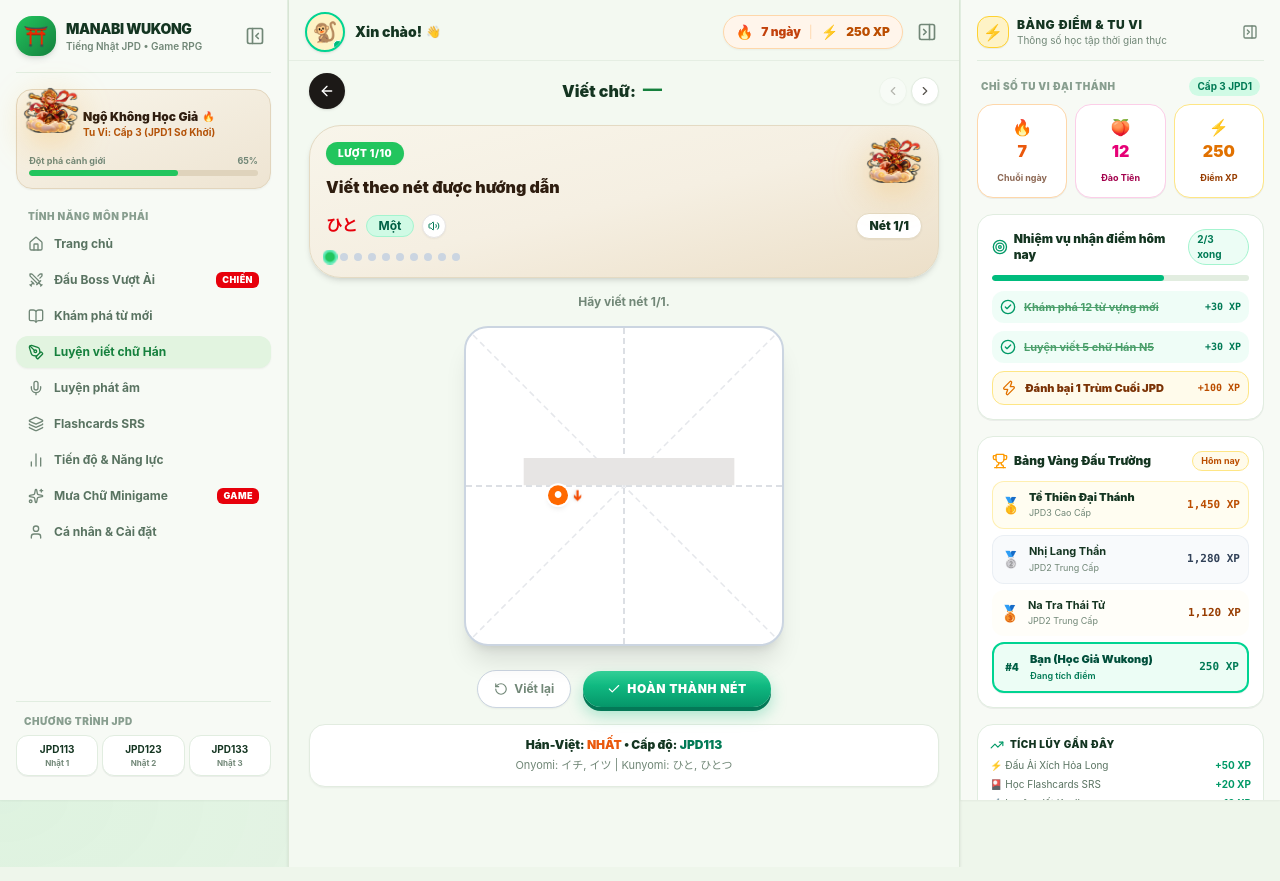
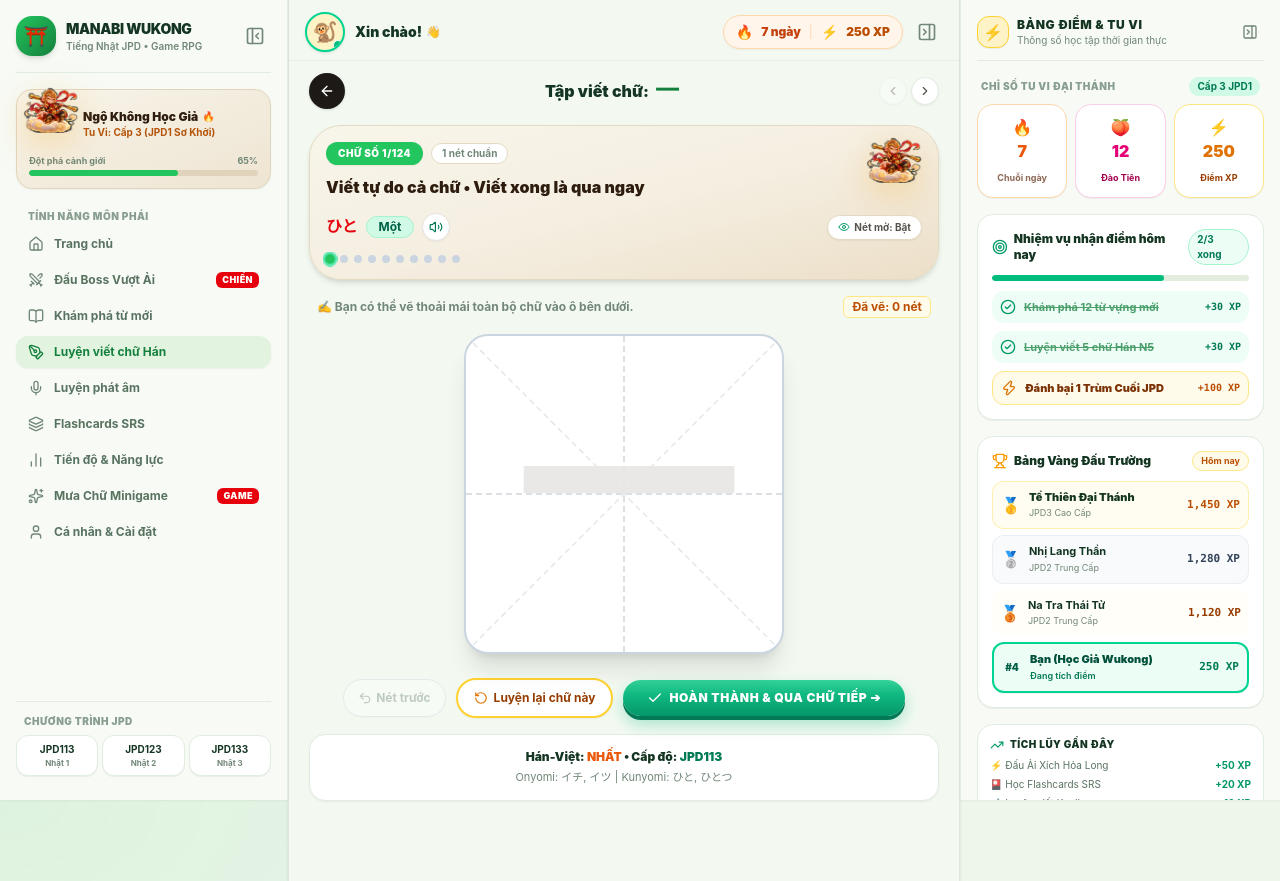
Before and after one commit to PhanQuoc0209/jpdontap, a Next.js app: page /luyen-viet in a window 1280 px wide. Built offline with nearby package versions, Linux system fonts and the light colour scheme.

Commit message:
update: improve UI

```diff
--- a/src/app/luyen-viet/page.tsx
+++ b/src/app/luyen-viet/page.tsx
@@ -5,47 +5,35 @@ import Link from 'next/link';
 import { dataset, KanjiItem } from '@/lib/dataset';
 import { sound } from '@/lib/sound';
 import { WukongMascot } from '@/components/WukongMascot';
-import { ArrowLeft, Volume2, RotateCcw, Check, ChevronLeft, ChevronRight, Sparkles, Play } from 'lucide-react';
+import {
+  ArrowLeft,
+  Volume2,
+  RotateCcw,
+  Check,
+  ChevronLeft,
+  ChevronRight,
+  Sparkles,
+  Undo2,
+  Eye,
+  EyeOff
+} from 'lucide-react';
 import confetti from 'canvas-confetti';
-
-// Stroke guidance positions for common Kanji
-const STROKE_GUIDES: Record<string, { x: string; y: string; angle: number; label: string }[]> = {
-  '水': [
-    { x: '50%', y: '26%', angle: 90, label: 'Nét 1: Nét sổ móc thẳng từ trên xuống' },
-    { x: '35%', y: '42%', angle: -135, label: 'Nét 2: Nét ngang gập phẩy bên trái' },
-    { x: '28%', y: '68%', angle: 45, label: 'Nét 3: Nét hất từ dưới lên' },
-    { x: '60%', y: '45%', angle: 45, label: 'Nét 4: Nét mác sang phải' }
-  ],
-  '日': [
-    { x: '32%', y: '30%', angle: 90, label: 'Nét 1: Nét sổ trái' },
-    { x: '32%', y: '28%', angle: 0, label: 'Nét 2: Ngang gập móc' },
-    { x: '35%', y: '50%', angle: 0, label: 'Nét 3: Ngang giữa' },
-    { x: '32%', y: '72%', angle: 0, label: 'Nét 4: Ngang đáy đóng' }
-  ],
-  '木': [
-    { x: '25%', y: '40%', angle: 0, label: 'Nét 1: Nét ngang dài' },
-    { x: '50%', y: '22%', angle: 90, label: 'Nét 2: Nét sổ thẳng giữa' },
-    { x: '45%', y: '45%', angle: -135, label: 'Nét 3: Nét phẩy trái' },
-    { x: '55%', y: '45%', angle: 45, label: 'Nét 4: Nét mác phải' }
-  ]
-};
 
 export default function LuyenVietPage() {
   const [currentKanjiIndex, setCurrentKanjiIndex] = useState(0);
-  const [currentStroke, setCurrentStroke] = useState(1);
   const [isDrawing, setIsDrawing] = useState(false);
   const [hasDrawn, setHasDrawn] = useState(false);
-  const [isAnimatingStroke, setIsAnimatingStroke] = useState(false);
+  const [drawnStrokeCount, setDrawnStrokeCount] = useState(0);
+  const [showGhostGuide, setShowGhostGuide] = useState(true);
+
   const canvasRef = useRef<HTMLCanvasElement | null>(null);
+  const undoHistoryRef = useRef<ImageData[]>([]);
 
   const kanji: KanjiItem = dataset.kanji[currentKanjiIndex] || dataset.kanji[0];
   const maxStrokes = kanji.strokes || 4;
-  const guideList = STROKE_GUIDES[kanji.kanji] || STROKE_GUIDES['水'];
-  const activeGuide = guideList[(currentStroke - 1) % guideList.length];
 
   useEffect(() => {
     clearCanvas();
-    setCurrentStroke(1);
   }, [currentKanjiIndex]);
 
   const clearCanvas = () => {
@@ -55,6 +43,8 @@ export default function LuyenVietPage() {
     if (!ctx) return;
     ctx.clearRect(0, 0, canvas.width, canvas.height);
     setHasDrawn(false);
+    setDrawnStrokeCount(0);
+    undoHistoryRef.current = [];
   };
 
   const startDrawing = (e: React.MouseEvent<HTMLCanvasElement> | React.TouchEvent<HTMLCanvasElement>) => {
@@ -62,6 +52,10 @@ export default function LuyenVietPage() {
     if (!canvas) return;
     const ctx = canvas.getContext('2d');
     if (!ctx) return;
+
+    // Save canvas snapshot for undo
+    const snapshot = ctx.getImageData(0, 0, canvas.width, canvas.height);
+    undoHistoryRef.current.push(snapshot);
 
     setIsDrawing(true);
     setHasDrawn(true);
@@ -93,25 +87,47 @@ export default function LuyenVietPage() {
   };
 
   const stopDrawing = () => {
+    if (isDrawing) {
       setIsDrawing(false);
+      setDrawnStrokeCount(prev => prev + 1);
+    }
   };
 
-  const handleNextStroke = () => {
-    sound.playCorrect();
-    if (currentStroke < maxStrokes) {
-      setCurrentStroke(prev => prev + 1);
-      clearCanvas();
-    } else {
+  // Undo last drawn stroke
+  const handleUndoLastStroke = () => {
+    const canvas = canvasRef.current;
+    if (!canvas || undoHistoryRef.current.length === 0) return;
+    const ctx = canvas.getContext('2d');
+    if (!ctx) return;
+
+    const previousSnapshot = undoHistoryRef.current.pop();
+    if (previousSnapshot) {
+      ctx.putImageData(previousSnapshot, 0, 0);
+      setDrawnStrokeCount(prev => Math.max(0, prev - 1));
+      if (undoHistoryRef.current.length === 0) {
+        setHasDrawn(false);
+      }
+    }
+  };
+
+  // "lúc luyện viết nếu viết xong là qua" -> Hoàn thành & Qua chữ tiếp theo
+  const handleCompleteAndNext = () => {
     sound.playVictory();
     confetti({ particleCount: 90, spread: 65, origin: { y: 0.6 } });
+
     setTimeout(() => {
       if (currentKanjiIndex + 1 < dataset.kanji.length) {
         setCurrentKanjiIndex(prev => prev + 1);
       } else {
         setCurrentKanjiIndex(0);
       }
-      }, 1200);
-    }
+    }, 600);
+  };
+
+  // "hoặc cho luyện lại ko bắt viết đi lại nhiều net" -> Xóa để viết lại chữ này
+  const handleRetryCurrent = () => {
+    sound.playTap();
+    clearCanvas();
   };
 
   const handlePlaySound = () => {
@@ -120,7 +136,7 @@ export default function LuyenVietPage() {
 
   return (
     <div className="space-y-4 pb-8 animate-fade-in">
-      {/* Top Header matching Image 6 */}
+      {/* Top Header */}
       <div className="flex items-center justify-between">
         <Link
           href="/"
@@ -129,28 +145,30 @@ export default function LuyenVietPage() {
           <ArrowLeft className="w-4 h-4" />
         </Link>
         <h1 className="text-base font-black text-[#143521] flex items-center gap-1.5">
-          <span>Viết chữ:</span>
-          <span className="jp-font text-xl font-black text-[#15803d]">{kanji.kanji}</span>
+          <span>Tập viết chữ:</span>
+          <span className="jp-font text-2xl font-black text-[#15803d]">{kanji.kanji}</span>
         </h1>
         <div className="flex items-center gap-1">
           <button
             onClick={() => currentKanjiIndex > 0 && setCurrentKanjiIndex(currentKanjiIndex - 1)}
             disabled={currentKanjiIndex === 0}
-            className="w-7 h-7 rounded-full bg-white border border-[#e2ece0] text-stone-600 disabled:opacity-40 flex items-center justify-center text-xs shadow-xs"
+            className="w-7 h-7 rounded-full bg-white border border-[#e2ece0] text-stone-600 disabled:opacity-40 flex items-center justify-center text-xs shadow-xs cursor-pointer"
+            title="Chữ trước"
           >
             <ChevronLeft className="w-3.5 h-3.5" />
           </button>
           <button
             onClick={() => currentKanjiIndex + 1 < dataset.kanji.length && setCurrentKanjiIndex(currentKanjiIndex + 1)}
             disabled={currentKanjiIndex + 1 === dataset.kanji.length}
-            className="w-7 h-7 rounded-full bg-white border border-[#e2ece0] text-stone-600 disabled:opacity-40 flex items-center justify-center text-xs shadow-xs"
+            className="w-7 h-7 rounded-full bg-white border border-[#e2ece0] text-stone-600 disabled:opacity-40 flex items-center justify-center text-xs shadow-xs cursor-pointer"
+            title="Chữ tiếp theo"
           >
             <ChevronRight className="w-3.5 h-3.5" />
           </button>
         </div>
       </div>
 
-      {/* Top Card (Matching Image 6 Pixel-for-Pixel) */}
+      {/* Top Card: Kanji Profile */}
       <div className="relative overflow-hidden rounded-[2rem] bg-gradient-to-br from-[#f8f5ea] via-[#f5efe2] to-[#ecdfc8] border border-[#e4dac3] p-4 shadow-md space-y-2.5">
         {/* Peeking Mascot Top-Right */}
         <div className="absolute top-2 right-4 pointer-events-none select-none">
@@ -162,13 +180,16 @@ export default function LuyenVietPage() {
         {/* Lượt pill tag */}
         <div className="flex items-center gap-2">
           <span className="px-3 py-1 rounded-full bg-[#22c55e] text-white text-[10px] font-black uppercase tracking-wider shadow-xs">
-            LƯỢT {(currentKanjiIndex % 10) + 1}/10
+            CHỮ SỐ {(currentKanjiIndex % dataset.kanji.length) + 1}/{dataset.kanji.length}
+          </span>
+          <span className="px-2.5 py-0.5 rounded-full bg-white text-[#718777] text-[10px] font-bold border border-[#e4dac3]">
+            {maxStrokes} nét chuẩn
           </span>
         </div>
 
         {/* Heading */}
         <h3 className="text-base font-black text-[#2e1d0f]">
-          Viết theo nét được hướng dẫn
+          Viết tự do cả chữ • Viết xong là qua ngay
         </h3>
 
         {/* Word Info Row */}
@@ -182,15 +203,23 @@ export default function LuyenVietPage() {
             </span>
             <button
               onClick={handlePlaySound}
-              className="w-6 h-6 rounded-full bg-white border border-stone-200 flex items-center justify-center text-stone-600 shadow-xs active:scale-95"
+              className="w-7 h-7 rounded-full bg-white border border-stone-200 flex items-center justify-center text-stone-600 shadow-xs active:scale-95 cursor-pointer"
+              title="Nghe phát âm"
             >
-              <Volume2 className="w-3 h-3 text-emerald-700" />
+              <Volume2 className="w-3.5 h-3.5 text-emerald-700" />
             </button>
           </div>
 
-          <span className="px-3 py-1 rounded-full bg-white text-[#143521] text-xs font-black shadow-xs border border-[#e4dac3]">
-            Nét {currentStroke}/{maxStrokes}
-          </span>
+          <div className="flex items-center gap-1.5">
+            <button
+              onClick={() => setShowGhostGuide(!showGhostGuide)}
+              className="px-2.5 py-1 rounded-full bg-white hover:bg-stone-50 border border-[#e4dac3] text-stone-600 text-[10px] font-bold flex items-center gap-1 shadow-xs cursor-pointer"
+              title="Bật/tắt chữ mờ hướng dẫn"
+            >
+              {showGhostGuide ? <Eye className="w-3 h-3 text-emerald-600" /> : <EyeOff className="w-3 h-3 text-stone-400" />}
+              <span>{showGhostGuide ? 'Nét mờ: Bật' : 'Nét mờ: Tắt'}</span>
+            </button>
+          </div>
         </div>
 
         {/* 10 Stepper Dots */}
@@ -209,46 +238,29 @@ export default function LuyenVietPage() {
       </div>
 
       {/* Instructional text below card */}
-      <div className="text-center text-xs font-bold text-[#718777]">
-        Hãy viết nét {currentStroke}/{maxStrokes}.
+      <div className="flex items-center justify-between px-2 text-xs font-bold text-[#718777]">
+        <span>✍️ Bạn có thể vẽ thoải mái toàn bộ chữ vào ô bên dưới.</span>
+        <span className="text-amber-700 bg-amber-50 px-2 py-0.5 rounded-md border border-amber-200">
+          Đã vẽ: {drawnStrokeCount} nét
+        </span>
       </div>
 
-      {/* Tianzige Square Grid Canvas (Matching Image 6) */}
+      {/* Tianzige Square Grid Canvas */}
       <div className="flex flex-col items-center justify-center">
         <div className="relative w-[300px] h-[300px] sm:w-[320px] sm:h-[320px] rounded-3xl overflow-hidden border-2 border-[#cbd5e1] bg-white shadow-xl">
           {/* True Tianzige 米-Grid Overlay with Dashed Lines */}
           <svg className="absolute inset-0 w-full h-full pointer-events-none" xmlns="http://www.w3.org/2000/svg">
-            {/* Center vertical dashed line */}
             <line x1="50%" y1="0" x2="50%" y2="100%" stroke="#d1d5db" strokeWidth="1.5" strokeDasharray="6,4" />
-            {/* Center horizontal dashed line */}
             <line x1="0" y1="50%" x2="100%" y2="50%" stroke="#d1d5db" strokeWidth="1.5" strokeDasharray="6,4" />
-            {/* Diagonal top-left to bottom-right */}
             <line x1="0" y1="0" x2="100%" y2="100%" stroke="#e5e7eb" strokeWidth="1.5" strokeDasharray="6,4" />
-            {/* Diagonal bottom-left to top-right */}
             <line x1="0" y1="100%" x2="100%" y2="0" stroke="#e5e7eb" strokeWidth="1.5" strokeDasharray="6,4" />
           </svg>
 
-          {/* Light Gray Ghost Stroke in Background */}
-          <div className="absolute inset-0 flex items-center justify-center pointer-events-none select-none">
-            <span className="text-[200px] sm:text-[220px] font-black text-stone-200 jp-font leading-none select-none">
+          {/* Light Gray Ghost Stroke in Background (Can toggle) */}
+          {showGhostGuide && (
+            <div className="absolute inset-0 flex items-center justify-center pointer-events-none select-none transition-opacity duration-300">
+              <span className="text-[200px] sm:text-[220px] font-black text-stone-200/90 jp-font leading-none select-none">
                 {kanji.kanji}
-            </span>
-          </div>
-
-          {/* Guide Starting Dot & Direction Arrow (Matching Image 6) */}
-          {activeGuide && (
-            <div
-              className="absolute pointer-events-none animate-bounce flex items-center gap-1 z-20"
-              style={{ top: activeGuide.x, left: activeGuide.y, transform: 'translate(-50%, -50%)' }}
-            >
-              <div className="w-5 h-5 rounded-full bg-orange-500 shadow-md ring-2 ring-white flex items-center justify-center text-white text-[9px] font-bold">
-                ●
-              </div>
-              <span
-                className="text-sm text-orange-600 font-black inline-block drop-shadow"
-                style={{ transform: `rotate(${activeGuide.angle}deg)` }}
-              >
-                ➔
               </span>
             </div>
           )}
@@ -271,24 +283,38 @@ export default function LuyenVietPage() {
       </div>
 
       {/* Control Buttons */}
-      <div className="flex items-center justify-center gap-3 pt-2">
+      <div className="flex flex-wrap items-center justify-center gap-2.5 pt-2">
+        {/* Undo Button */}
         <button
-          onClick={clearCanvas}
-          className="px-4 py-2.5 rounded-full bg-white border border-[#cbd5e1] hover:border-stone-400 text-[#718777] font-bold text-xs flex items-center gap-1.5 shadow-xs active:scale-95 transition-all"
+          onClick={handleUndoLastStroke}
+          disabled={!hasDrawn || undoHistoryRef.current.length === 0}
+          className="px-3.5 py-2.5 rounded-full bg-white border border-[#cbd5e1] hover:border-stone-400 text-[#718777] font-bold text-xs flex items-center gap-1 shadow-xs active:scale-95 transition-all disabled:opacity-40 cursor-pointer"
+          title="Xóa nét vừa vẽ"
         >
-          <RotateCcw className="w-3.5 h-3.5" /> Viết lại
+          <Undo2 className="w-3.5 h-3.5" /> Nét trước
         </button>
 
+        {/* Retry Current Kanji Button: "cho luyện lại ko bắt viết đi lại nhiều net" */}
         <button
-          onClick={handleNextStroke}
-          className="btn-3d-green px-6 py-2.5 rounded-full text-white font-black text-xs uppercase tracking-wider flex items-center gap-1.5 shadow-md"
+          onClick={handleRetryCurrent}
+          className="px-4 py-2.5 rounded-full bg-white border-2 border-amber-300 hover:border-amber-400 text-amber-800 font-bold text-xs flex items-center gap-1.5 shadow-xs active:scale-95 transition-all cursor-pointer"
+          title="Xóa canvas để luyện viết lại chữ này"
         >
-          <Check className="w-3.5 h-3.5" /> Hoàn thành nét
+          <RotateCcw className="w-3.5 h-3.5 text-amber-600" /> Luyện lại chữ này
+        </button>
+
+        {/* Complete & Advance: "viết xong là qua" */}
+        <button
+          onClick={handleCompleteAndNext}
+          className="btn-3d-green px-6 py-2.5 rounded-full text-white font-black text-xs uppercase tracking-wider flex items-center gap-1.5 shadow-md active:scale-95 transition-all cursor-pointer"
+          title="Hoàn thành và chuyển sang chữ tiếp theo"
+        >
+          <Check className="w-4 h-4" /> Hoàn thành & Qua chữ tiếp ➔
         </button>
       </div>
 
       {/* Han-Viet & Onyomi/Kunyomi Details Footer */}
-      <div className="rounded-2xl bg-white border border-[#e2ece0] p-3 text-center space-y-1 shadow-xs">
+      <div className="rounded-2xl bg-white border border-[#e2ece0] p-3.5 text-center space-y-1 shadow-xs">
         <div className="text-xs font-black text-[#143521]">
           Hán-Việt: <span className="text-[#ea580c] uppercase">{kanji.hanViet}</span> • Cấp độ: <span className="text-emerald-700">{kanji.level}</span>
         </div>
```
Also changed, not shown: src/app/page.tsx (+15 -52 lines), src/app/phat-am/page.tsx (+222 -35 lines), public/images/home_hero_banner.jpg (added), 1 other file (tests, documents, lock files or other folders). Lines whose indentation alone changed are shown as unchanged.
